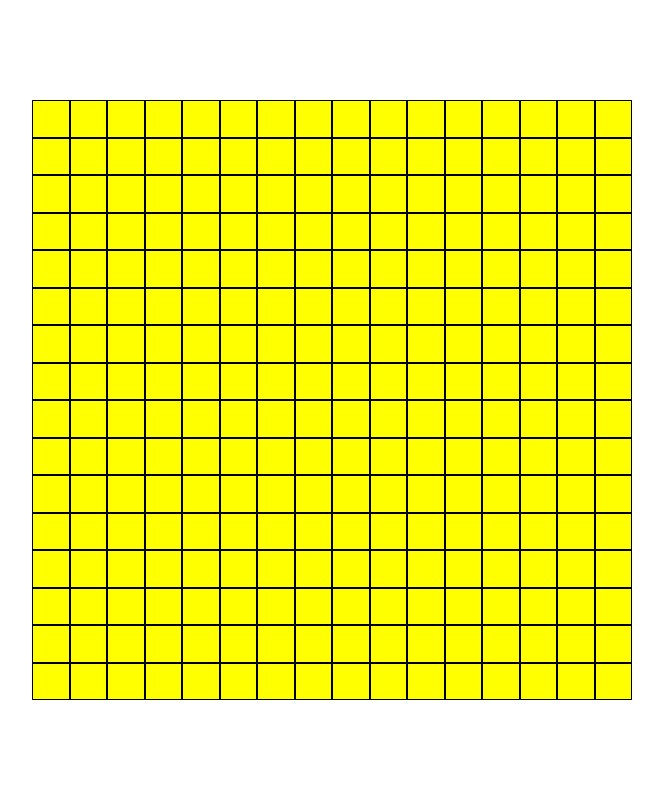
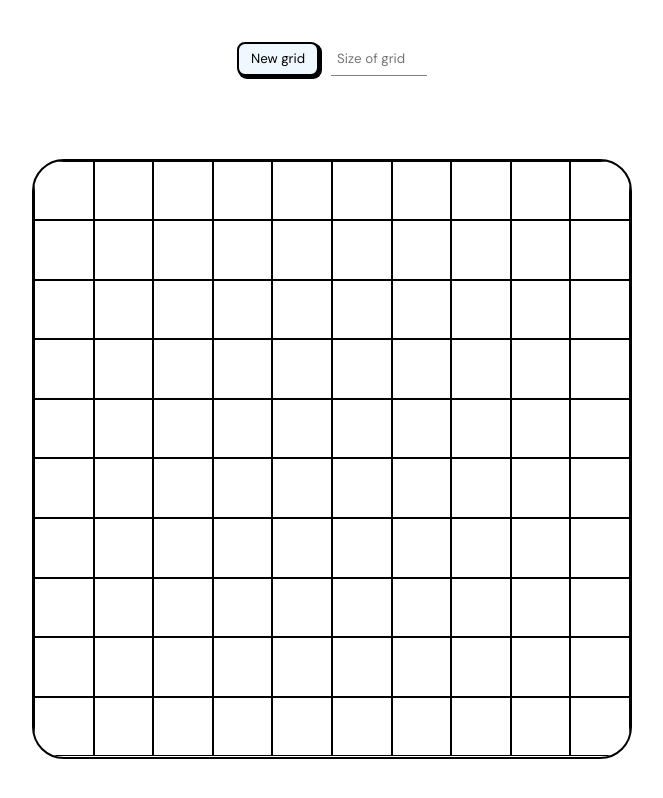
Before and after one commit to Retrolous/odin-etch-a-sketch, a plain HTML site: page index.html in a window 1280 px wide. Shown: the whole page, without its empty margins (308-971 px from the left). Drawn offline with Linux system fonts and the light colour scheme.

Commit message:
Add dynamic elements to the website
The populateWrapper function was rewritten to take a number as a
parameter and generate a grid with side length of that number

Button and input were added to be able to submit new grid lengths and
input values for them, respectively

A CSS animation was added to the input box so that an invalid value -
less than 1 and more than 100 - can be easily recognised by the user and
consequently fixed

```diff
--- a/index.html
+++ b/index.html
@@ -7,7 +7,13 @@
     <title>Document</title>
 </head>
 <body>
-    <div id="wrapper"></div>
+    <div id="meta-wrapper">
+        <div id="input-wrapper">
+            <button>New grid</button>
+            <input type="number" min="1" max="100" placeholder="Size of grid">
+        </div>
+        <div id="wrapper"></div>
+    </div>
     <script src="main.js"></script>
 </body>
 </html>
--- a/main.js
+++ b/main.js
@@ -1,10 +1,25 @@
-const wrapperDiv = document.querySelector("#wrapper");
+
 
 function populateWrapper(noOfItemsPerRow){
+    const wrapperDiv = document.querySelector("#wrapper");
     for(i = 0; i < (noOfItemsPerRow ** 2); i++){
         let newDiv = document.createElement("div");
         wrapperDiv.appendChild(newDiv);
+        newDiv.style.height = `${100 / noOfItemsPerRow}%`
+        newDiv.addEventListener("mouseover", () => {
+        newDiv.classList.add("hovered")
+        })
     }
 }
+function initialiseButton(){
+    const button = document.querySelector("button");
+    const numInput = document.querySelector("input");
 
-populateWrapper(16)
+
+    numInput.addEventListener("animationend", (e) => {
+        numInput.classList.remove("apply-shake");
+    });
+
+}
+initialiseButton()
+populateWrapper(10)
--- a/style.css
+++ b/style.css
@@ -1,29 +1,106 @@
+@import url('https://fonts.googleapis.com/css2?family=DM+Sans:ital,opsz,wght@0,9..40,100..1000;1,9..40,100..1000&display=swap');
+
+@keyframes shake {
+    10%, 90% {
+      transform: translate3d(-1px, 0, 0);
+    }
+
+    20%, 80% {
+      transform: translate3d(2px, 0, 0);
+    }
+
+    30%, 50%, 70% {
+      transform: translate3d(-4px, 0, 0);
+    }
+
+    40%, 60% {
+      transform: translate3d(4px, 0, 0);
+    }
+  }
+
+  .apply-shake {
+      animation: shake 0.82s cubic-bezier(.36,.07,.19,.97) both;
+  }
+
 *, *::before, *::after {
     margin:0;
     padding:0;
     font-family: sans-serif;
     box-sizing: border-box;
+
+    font-family: "DM Sans", sans-serif;
+    font-optical-sizing: auto;
+    font-weight: normal;
+    font-style: normal;
 }
 
 #wrapper {
     display: flex;
     height: 75%;
     aspect-ratio: 1 / 1;
-    background-color: aquamarine;
     flex-wrap: wrap;
+    border-radius: 32px;
+    border: 2px solid black;
+    overflow: hidden
 }
 
 #wrapper > * {
-    flex: 1 1 6.25%;
+    flex: 1 1 auto;
     height: 6.25%;
     aspect-ratio: 1 / 1;
     border: 1px black solid;
-    background-color: yellow;
+
+}
+
+#meta-wrapper {
+    display: flex;
+    flex-direction: column;
+    justify-content: space-around;
+    align-items: center;
+    width: 960px;
+    height: 100%;
+
 }
 
 body {
     display: flex;
+    flex-direction: column;
     justify-content: center;
     align-items: center;
     height: 100vh;
 }
+
+#input-wrapper {
+    justify-content: center;
+    display: flex;
+    gap: 12px;
+    width: 100%;
+}
+
+button {
+    background-color: aliceblue;
+    padding: 4px 12px;
+    color: black;
+    border: 2px solid black;
+    border-radius: 8px;
+    box-shadow: 2px 2px 0px 1px rgb(0,0,0);
+}
+
+input {
+    border: none;
+    padding: 8px 0px 8px 6px;
+    border-bottom: solid 1px grey;
+    width: 96px;
+}
+
+button:hover {
+    background-color: rgb(214, 222, 230);
+}
+
+button:active {
+    background-color: #ffbf00;
+}
+
+.hovered {
+    background-color: black;
+}
```
